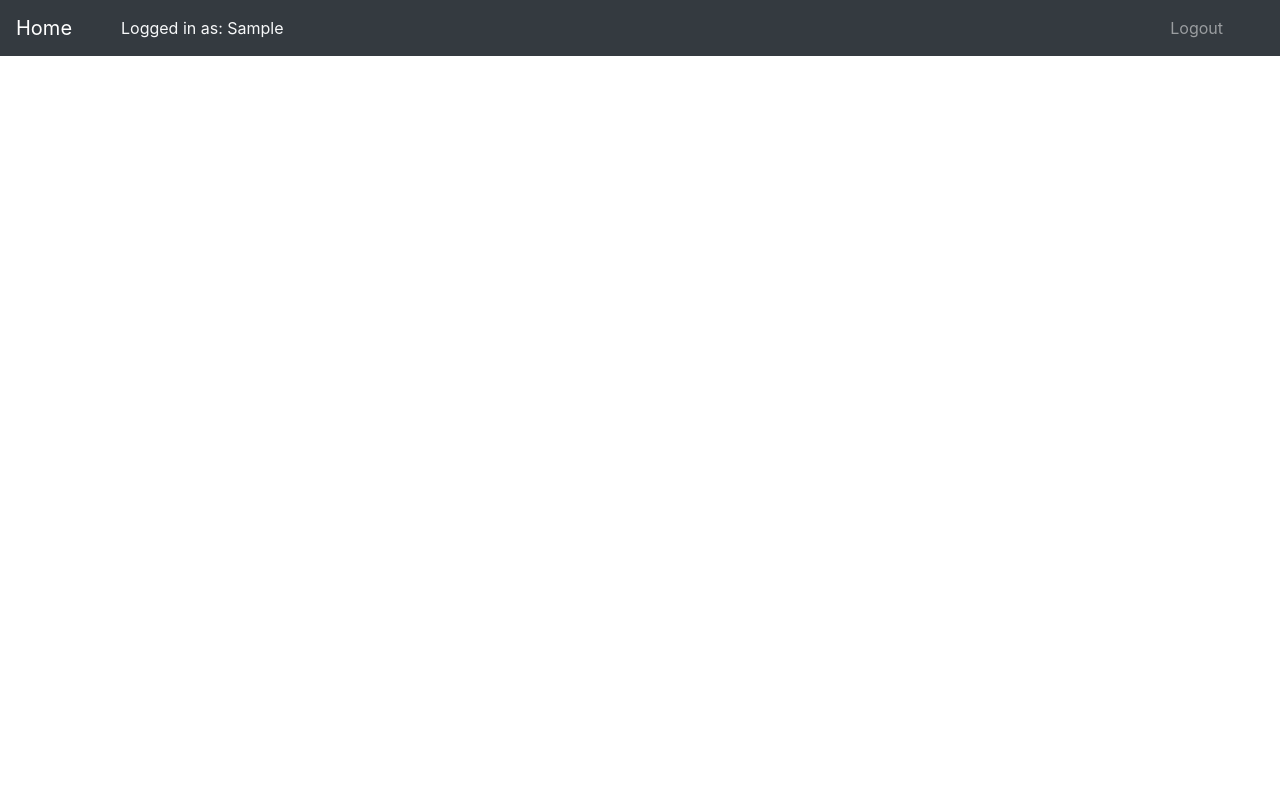
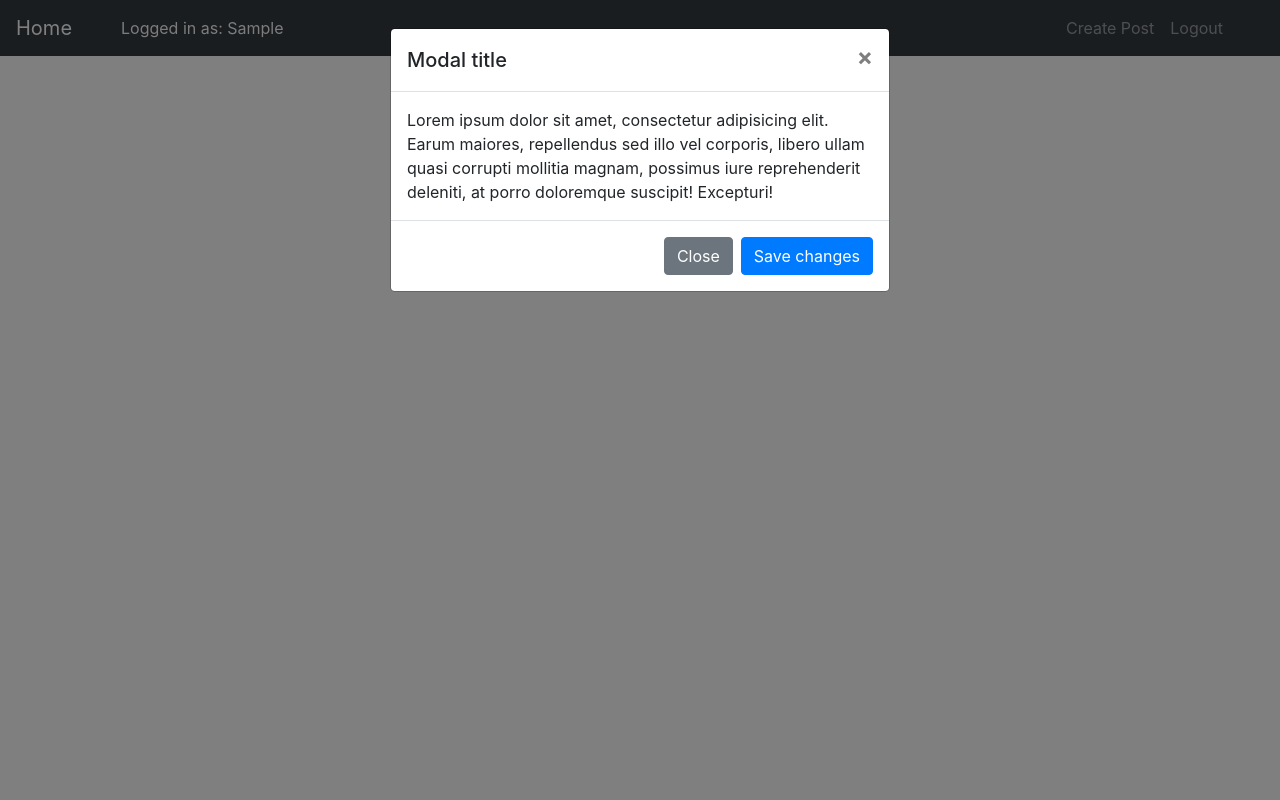
Before and after one commit to kyrios213/django201, a Django app: page / in a window 1280 px wide. Run offline with Django 3.2, Linux system fonts and the light colour scheme; the visitor is signed in with stand-in values (Sample User, id 1); data that the repository does not hold is empty; some libraries are stand-ins or nearby versions.

Commit message:
added way to create post and added static folder

```diff
--- a/feed/templates/feed/homepage.html
+++ b/feed/templates/feed/homepage.html
@@ -1,5 +1,6 @@
 {% extends 'base.html' %}
 {% load thumbnail %}
+{% load static %}
 
 {% block title %}HomePage{% endblock %}
 
@@ -21,11 +22,17 @@
               <a href="{% url "feed:detail" post.id %}" class="btn btn-primary">Read More &rarr;</a>
             </div>
             <div class="card-footer text-muted">
-              Posted on {{ post.date|date:"F j, Y, g:i:a" }} by
-              {% thumbnail post.author.profile.image "40x40" crop='center' as img %}
-                <img src="{{ img.url }}" class="img-fluid img-thumbnail">
-              {% endthumbnail %}
-              <a href="#">{{ post.author.username|capfirst }}</a>
+              <div class="row">
+                <div class="col" style="padding-top: 5px;">
+                  Posted on {{ post.date|date:"F j, Y, g:i:a" }}
+                </div>
+                <div class="col" style="padding-left: 30rem; padding-top: 7px">
+                  {% thumbnail post.author.profile.image "40x40" crop="center" as img %}
+                    <img src="{{ img.url }}" class="img-fluid rounded">
+                  {% endthumbnail %}
+                  <a href="#" class="ml-2">{{ post.author.username|capfirst }}</a>
+                </div>
+              </div>
             </div>
           </div>
         {% endfor %}
@@ -33,4 +40,6 @@
 
   </div>
 </div>
+
+<script src="{% static 'js/main.js' %}"></script>
 {% endblock %}
--- a/feed/urls.py
+++ b/feed/urls.py
@@ -7,4 +7,5 @@ app_name = 'feed'
 urlpatterns = [
     path("", views.HomePage.as_view(), name="index"),
     path("<int:pk>/", views.PostDetailView.as_view(), name="detail"),
+    path("new/", views.CreateNewPost.as_view(), name="new_post")
 ]
--- a/feed/views.py
+++ b/feed/views.py
@@ -1,4 +1,6 @@
 from django.views.generic import ListView, DetailView
+from django.views.generic.edit import CreateView
+from django.contrib.auth.mixins import LoginRequiredMixin
 
 from .models import Post
 
@@ -14,3 +16,19 @@ class PostDetailView(DetailView):
     template_name = 'feed/detail.html'
     model = Post
     context_object_name = 'post'
+
+class CreateNewPost(LoginRequiredMixin, CreateView):
+    model = Post
+    template_name = "feed/create.html"
+    fields = ['text']
+    success_url = "/"
+
+    def dispatch(self, request, *args, **kwargs):
+        self.request = request
+        return super().dispatch(request, *args, **kwargs)
+
+    def form_valid(self, form):
+        obj = form.save(commit=False)
+        obj.author = self.request.user
+        obj.save()
+        return super().form_valid(form)
--- /dev/null
+++ b/frontend/js/main.js
@@ -0,0 +1 @@
+console.log('hello')
--- a/til/settings.py
+++ b/til/settings.py
@@ -133,6 +133,11 @@ USE_TZ = True
 # https://docs.djangoproject.com/en/3.2/howto/static-files/
 
 STATIC_URL = '/static/'
+STATICFILES_DIRS = [
+    os.path.join(PROJECT_DIR, "frontend")
+]
+STATIC_ROOT = os.path.join(BASE_DIR, 'static')
+
 MEDIA_ROOT = os.path.join(BASE_DIR, "media/")
 MEDIA_URL = '/media/'
 
--- a/til/templates/base.html
+++ b/til/templates/base.html
@@ -22,6 +22,9 @@
           <span class="navbar-text text-light">Logged in as: {{ user.username|capfirst }}</span>
         {% endif %}
         <ul class="navbar-nav ml-auto">
+          <li class="nav-item">
+            <a class="nav-link" href="{% url 'feed:new_post' %}">Create Post</a>
+          </li>
           {% if request.user.is_authenticated %}
             <li class="nav-item">
               <a class="nav-link" href="{% url 'account_logout' %}">Logout</a>
@@ -50,9 +53,42 @@
   {% block content %}
   {% endblock %}
 
+  {% if request.user.is_authenticated %}
+    <div
+    class="modal fade"
+    id="exampleModal"
+    tabindex="-1"
+    aria-labelledby="exampleModalLabel"
+    aria-hidden="true"
+    >
+      <div class="modal-dialog">
+        <div class="modal-content">
+          <div class="modal-header">
+            <h5 class="modal-title" id="exampleModalLabel">Modal title</h5>
+            <button type="button" class="close" data-dismiss="modal" aria-label="Close">
+                <span aria-hidden="true">&times;</span>
+            </button>
+          </div>
+          <div class="modal-body">Lorem ipsum dolor sit amet, consectetur adipisicing elit. Earum maiores, repellendus sed illo vel corporis, libero ullam quasi corrupti mollitia magnam, possimus iure reprehenderit deleniti, at porro doloremque suscipit! Excepturi!</div>
+          <div class="modal-footer">
+            <button type="button" class="btn btn-secondary" data-dismiss="modal">
+              Close
+            </button>
+            <button type="button" class="btn btn-primary">Save changes</button>
+          </div>
+        </div>
+      </div>
+    </div>
+  {% endif %}
+
   <script src="https://code.jquery.com/jquery-3.5.1.slim.min.js" integrity="sha384-DfXdz2htPH0lsSSs5nCTpuj/zy4C+OGpamoFVy38MVBnE+IbbVYUew+OrCXaRkfj" crossorigin="anonymous"></script>
   <script src="https://cdn.jsdelivr.net/npm/popper.js@1.16.1/dist/umd/popper.min.js" integrity="sha384-9/reFTGAW83EW2RDu2S0VKaIzap3H66lZH81PoYlFhbGU+6BZp6G7niu735Sk7lN" crossorigin="anonymous"></script>
   <script src="https://cdn.jsdelivr.net/npm/bootstrap@4.6.0/dist/js/bootstrap.min.js" integrity="sha384-+YQ4JLhjyBLPDQt//I+STsc9iw4uQqACwlvpslubQzn4u2UU2UFM80nGisd026JF" crossorigin="anonymous"></script>
 
+  <script type="text/javascript">
+    $(window).on('load', function() {
+        $('#exampleModal').modal('show');
+    });
+  </script>
 </body>
 </html>
```
Also changed, not shown: feed/templates/feed/create.html (added, +18 -0 lines), feed/templates/feed/detail.html (+11 -5 lines).
